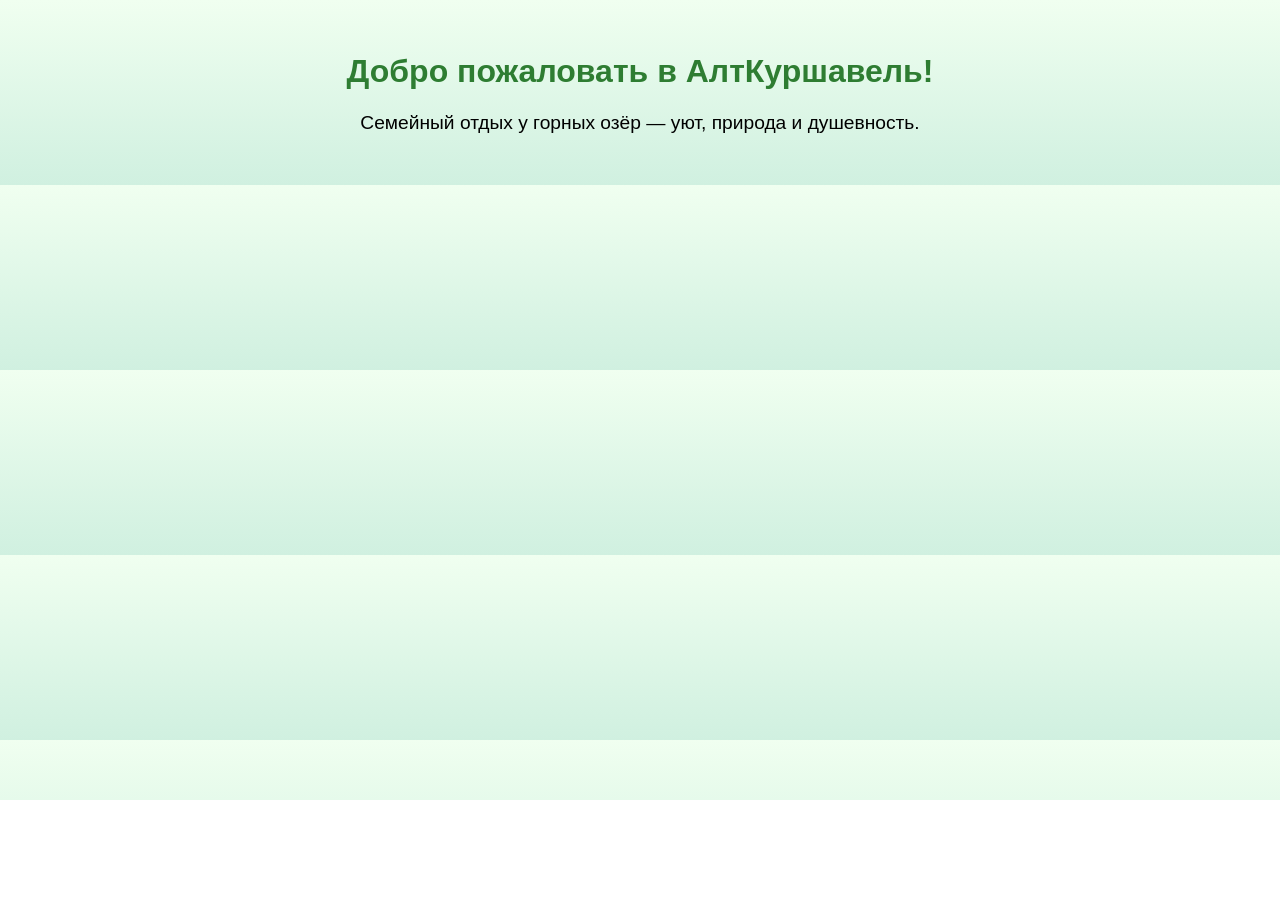
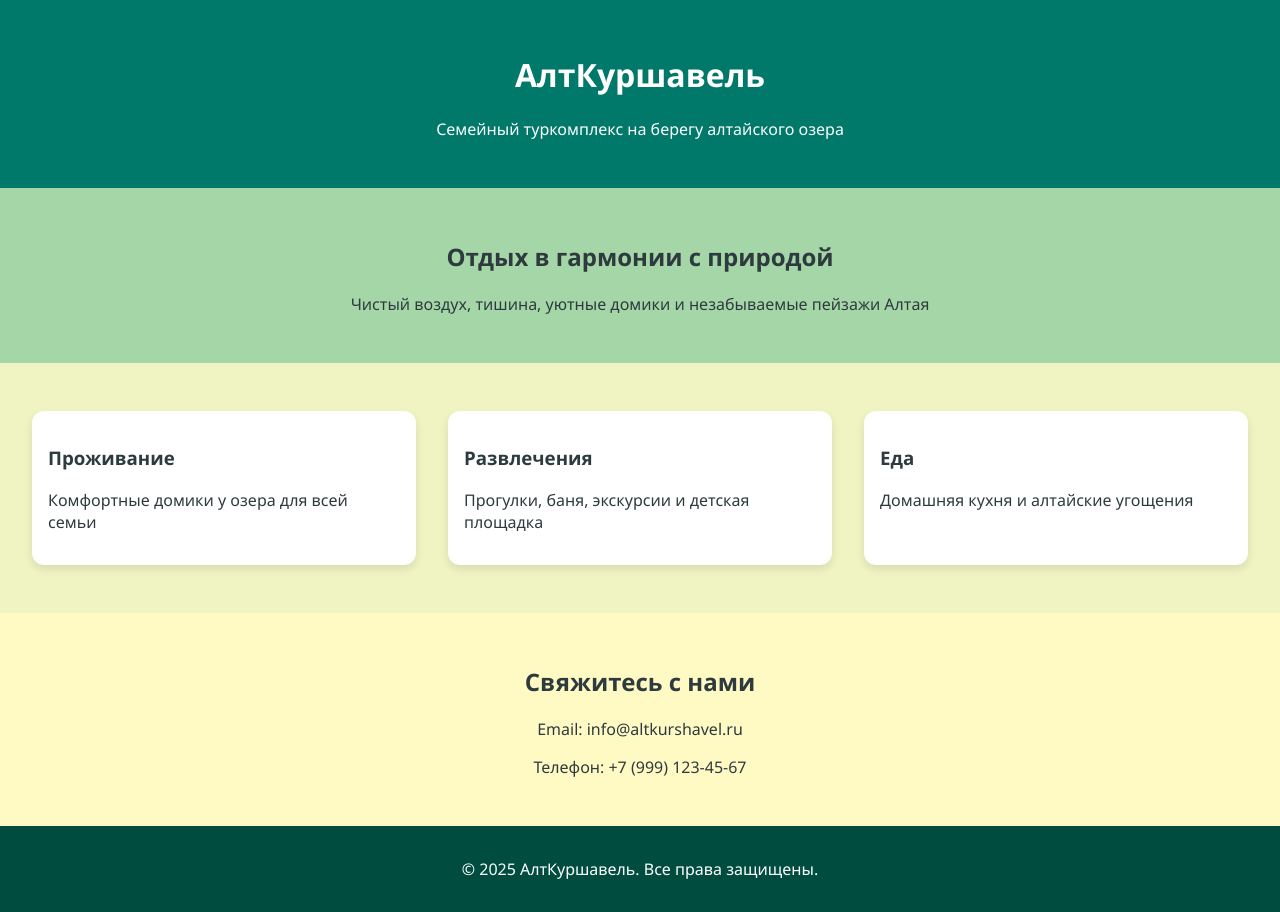
Before and after one commit to altkurshavel/altkurshavel, a plain HTML site: page index.html in a window 1280 px wide. Before the commit the page ends 800 px from the top, so only its background shows below. Drawn offline with Linux system fonts and the light colour scheme.

Commit message:
Add files via upload

```diff
--- a/index.html
+++ b/index.html
@@ -1,35 +1,44 @@
-
 <!DOCTYPE html>
 <html lang="ru">
 <head>
   <meta charset="UTF-8" />
-  <meta name="viewport" content="width=device-width, initial-scale=1.0" />
-  <title>АлтКуршавель - Туркомплекс</title>
-
-  <meta name="description" content="АлтКуршавель - уютный отдых у горных озёр. Домики, баня, экскурсии. Лучший отдых на Алтае!">
-  <meta name="keywords" content="Алтай, отдых, туркомплекс, домики, природа, АлтКуршавель, озеро">
-  <meta name="author" content="АлтКуршавель">
-
-  <link rel="icon" href="favicon.ico" type="image/x-icon">
-
-  <style>
-    body {
-      margin: 0;
-      font-family: sans-serif;
-      background: linear-gradient(to top, #d0f0e0, #f0fff0);
-      text-align: center;
-      padding: 2rem;
-    }
-    h1 {
-      color: #2e7d32;
-    }
-    p {
-      font-size: 1.2rem;
-    }
-  </style>
+  <meta name="viewport" content="width=device-width, initial-scale=1.0"/>
+  <title>АлтКуршавель</title>
+  <link rel="stylesheet" href="style.css"/>
+  <link rel="icon" type="image/png" href="favicon.png"/>
 </head>
 <body>
-  <h1>Добро пожаловать в АлтКуршавель!</h1>
-  <p>Семейный отдых у горных озёр — уют, природа и душевность.</p>
+  <header>
+    <h1>АлтКуршавель</h1>
+    <p>Семейный туркомплекс на берегу алтайского озера</p>
+  </header>
+  <main>
+    <section class="hero">
+      <h2>Отдых в гармонии с природой</h2>
+      <p>Чистый воздух, тишина, уютные домики и незабываемые пейзажи Алтая</p>
+    </section>
+    <section class="features">
+      <div>
+        <h3>Проживание</h3>
+        <p>Комфортные домики у озера для всей семьи</p>
+      </div>
+      <div>
+        <h3>Развлечения</h3>
+        <p>Прогулки, баня, экскурсии и детская площадка</p>
+      </div>
+      <div>
+        <h3>Еда</h3>
+        <p>Домашняя кухня и алтайские угощения</p>
+      </div>
+    </section>
+    <section class="contact">
+      <h2>Свяжитесь с нами</h2>
+      <p>Email: info@altkurshavel.ru</p>
+      <p>Телефон: +7 (999) 123-45-67</p>
+    </section>
+  </main>
+  <footer>
+    <p>&copy; 2025 АлтКуршавель. Все права защищены.</p>
+  </footer>
 </body>
 </html>
--- /dev/null
+++ b/style.css
@@ -0,0 +1,45 @@
+
+body {
+  font-family: 'Segoe UI', sans-serif;
+  margin: 0;
+  padding: 0;
+  background: linear-gradient(#e0f7fa, #ffffff);
+  color: #2e3b3e;
+}
+header {
+  background-color: #00796b;
+  color: white;
+  text-align: center;
+  padding: 2rem 1rem;
+}
+.hero {
+  text-align: center;
+  padding: 2rem 1rem;
+  background: #a5d6a7;
+}
+.features {
+  display: flex;
+  justify-content: space-around;
+  flex-wrap: wrap;
+  padding: 2rem 1rem;
+  background: #f0f4c3;
+}
+.features div {
+  flex: 1 1 200px;
+  margin: 1rem;
+  background: #ffffff;
+  padding: 1rem;
+  border-radius: 12px;
+  box-shadow: 0 4px 8px rgba(0,0,0,0.1);
+}
+.contact {
+  background: #fff9c4;
+  padding: 2rem 1rem;
+  text-align: center;
+}
+footer {
+  background-color: #004d40;
+  color: white;
+  text-align: center;
+  padding: 1rem;
+}
```
Also changed, not shown: favicon.png (added).
